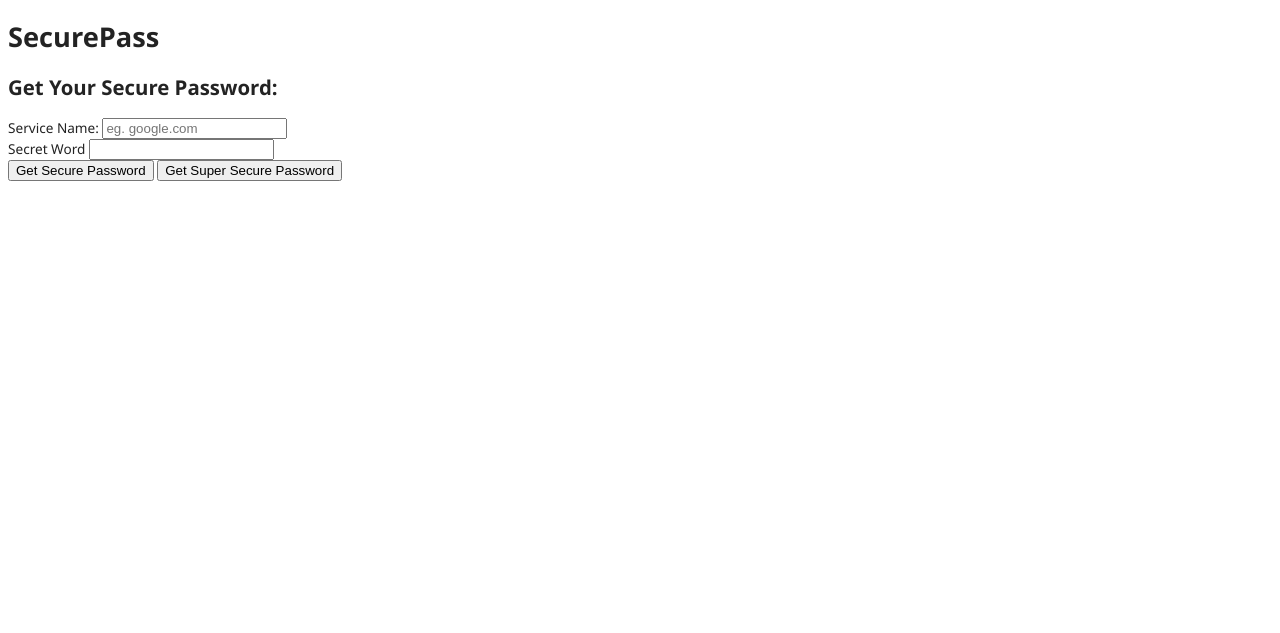
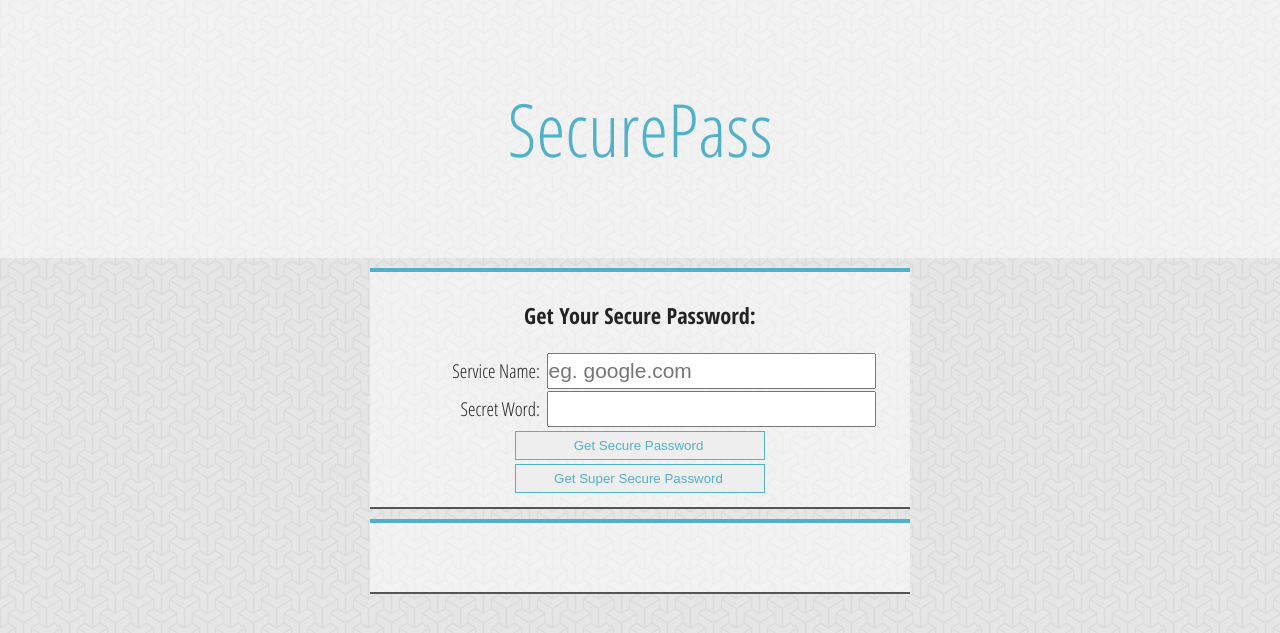
Before and after one commit to MacsDickinson/uniquify.it, an ASP.NET MVC app: page / in a window 1280 px wide. Shown: the top 633 px of the page. Run offline with ASP.NET Core 8 and stand-ins for ASP.NET MVC 5, Linux system fonts and the light colour scheme; the project's own start-up code is not run, and a stand-in starts its controllers and pages; some libraries are stand-ins or nearby versions.

Commit message:
styled the website

```diff
--- a/Website/SecurePass/Content/Site.css
+++ b/Website/SecurePass/Content/Site.css
@@ -1,61 +1,117 @@
+::selection {
+    background: rgb(81, 177, 201);; /* Safari */
+    color: #f3f3f3;
+}
+::-moz-selection {
+    background: rgb(81, 177, 201);; /* Firefox */
+    color: #f3f3f3;
+}
 body {
     font-size: .85em;
-    font-family: "Segoe UI", Verdana, Helvetica, Sans-Serif;
+    font-family: 'Open Sans Condensed', sans-serif;
     color: #232323;
     background-color: #fff;
+    padding: 0;
+    margin: 0;
 }
-
 header, footer, nav, section {
     display: block;
 }
+header {
+    background-color: #ffffff;
+    background-color: rgba(255,255,255,0.5);
+}
+header, .answer-container{
+    color: rgb(81, 177, 201);
+    font-weight: 300;
+    margin: 0;
+    padding: 30px 0;
+    vertical-align: bottom;
+    text-align: center;
+}
+h1 {
+    font-size: 5.4em;
+    font-weight: 300;
+}
+h2 {
+    font-size: 3.4em;
+    font-weight: 300;
+}
+h3 {
+    text-align: center;
+}
+body {
+    background-image: url(escheresque.png);
+}
+.form-container, .answer-container {
+    font-size: 1.4em;
+    background-color: #ffffff;
+    background-color: rgba(255,255,255,0.5);
+    padding: 5px 20px 10px 20px;
+    border-top: 4px solid rgb(81, 177, 201);;
+    border-bottom: 2px solid #555;
+    max-width: 500px;
+    margin: 10px auto 2px;
+    word-wrap: break-word;
+}
+.fm-actons {
+    margin: 2px auto;
+    max-width: 250px;
+}
+input[type=submit] {
+    margin: 2px auto;
+    background-color: #eeeeee;
+    border: 1px solid rgb(81, 177, 201);
+    text-decoration: none;
+    color: rgb(81, 177, 201);
+    cursor: pointer;
+    width: auto;
+    overflow: visible;
+    padding: 5px 10px 5px 7px;
+    line-height: 17px;
+    width: 100%;
+}
+    input[type=submit]:hover {
+        background-color: #d3d3d3;
+        border: 1px solid rgb(62, 135, 153);
+        color: rgb(62, 135, 153);
+    }
+.fm-q {
+    margin: 2px 0;
+}
+.fm-q label {
+    width: 30%;
+    display: inline-block;
+    text-align: right;
+    margin-right: 3px;
+}
+.fm-q input[type=text] {
+    width: 65%;
+    display: inline-block;
+    font-size: 1.1em;
+    padding: 4px 0;
+}
+@media only screen and (max-width: 330px) {
+    .fm-q label {
+        font-size: 0.76em
+    }
+    header, .answer-container {
+        padding: 10px 0;
 
-
-/* Styles for basic forms
------------------------------------------------------------*/
-fieldset {
-    border: 1px solid #ddd;
-    padding: 0 1.4em 1.4em 1.4em;
-    margin: 0 0 1.5em 0;
+    }
+    h1 {
+        font-size: 3.4em;
+    }
+    h2 {
+        font-size: 1.4em;
+    }
 }
-
-legend {
-    font-size: 1.2em;
-    font-weight: bold;
-}
-
-textarea {
-    min-height: 75px;
-}
-
-.editor-label {
-    margin: 1em 0 0 0;
-}
-
-.editor-field {
-    margin: 0.5em 0 0 0;
-}
-
-
 /* Styles for validation helpers
 -----------------------------------------------------------*/
 .field-validation-error {
     color: #f00;
 }
-
-.field-validation-valid {
-    display: none;
-}
-
 .input-validation-error {
     border: 1px solid #f00;
     background-color: #fee;
 }
-
-.validation-summary-errors {
-    font-weight: bold;
-    color: #f00;
-}
-
-.validation-summary-valid {
-    display: none;
-}
--- a/Website/SecurePass/Views/Home/Index.cshtml
+++ b/Website/SecurePass/Views/Home/Index.cshtml
@@ -14,7 +14,7 @@
             });
             var generatePass = function (type) {
                 $('#securepass-result').text('');
-                $('.field-validation-valid').hide();
+                $('.field-validation-error').hide();
                 var domain = $('#ServiceName').val();
                 var key = $('#SecretWord').val();
                 if (domain.length === 0) {
@@ -38,22 +38,26 @@
         });
     </script>
 }
-<h1>SecurePass</h1>
+<header>
+    <h1>SecurePass</h1>
+</header>
 <div class="form-container">
-    <h2>Get Your Secure Password:</h2>
+    <h3>Get Your Secure Password:</h3>
     <div class="fm-q">
         <label for="ServiceName">Service Name:</label>
         <input id="ServiceName" name="ServiceName" placeholder="eg. google.com" type="text" value="">
-        <span class="field-validation-valid" id="domain-val"></span>
+        <span class="field-validation-error" id="domain-val"></span>
     </div>
     <div class="fm-q">
-        <label for="SecretWord">Secret Word</label>
+        <label for="SecretWord">Secret Word:</label>
         <input id="SecretWord" name="SecretWord" type="text" value="">
-        <span class="field-validation-valid" id="key-val"></span>
+        <span class="field-validation-error" id="key-val"></span>
     </div>
     <div class="fm-actons">
-        <input type="submit" class="btn btn-primary btn-sign-in" id="getMemorable" value="Get Secure Password" />
-        <input type="submit" class="btn btn-primary btn-sign-in" id="getSuper" value="Get Super Secure Password" />
+        <input type="submit" id="getMemorable" value="Get Secure Password" />
+        <input type="submit" id="getSuper" value="Get Super Secure Password" />
     </div>
 </div>
-<span id="securepass-result"></span>
+<div class="answer-container">
+    <h2 id="securepass-result"></h2>
+</div>
--- a/Website/SecurePass/Views/Shared/_Layout.cshtml
+++ b/Website/SecurePass/Views/Shared/_Layout.cshtml
@@ -4,6 +4,7 @@
     <meta charset="utf-8" />
     <meta name="viewport" content="width=device-width" />
     <title>@ViewBag.Title</title>
+    <link href="http://fonts.googleapis.com/css?family=Open+Sans+Condensed:300,700" rel="stylesheet" type="text/css">
     @Styles.Render("~/Content/css")
     @Scripts.Render("~/bundles/modernizr")
     @Scripts.Render("~/bundles/jquery")
```
Also changed, not shown: Website/SecurePass/Content/escheresque.png (added).
